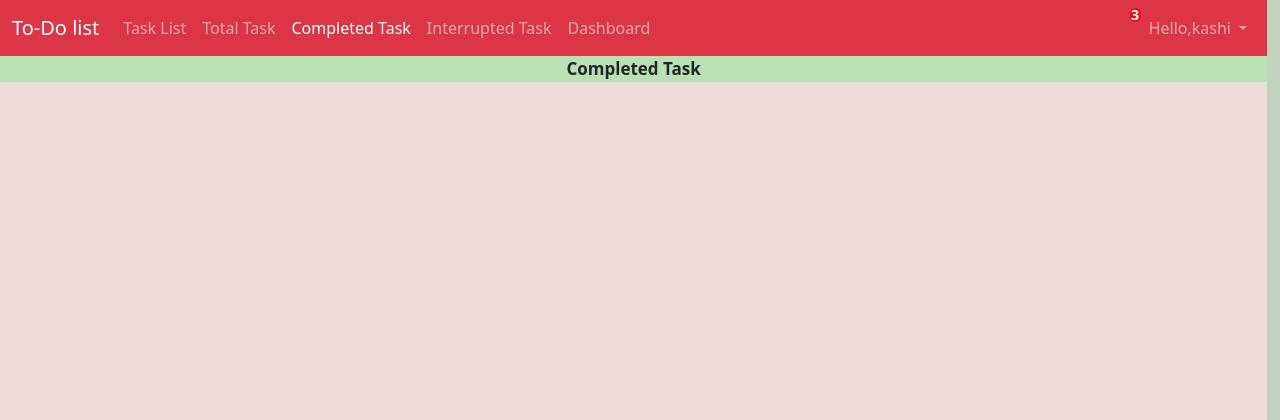
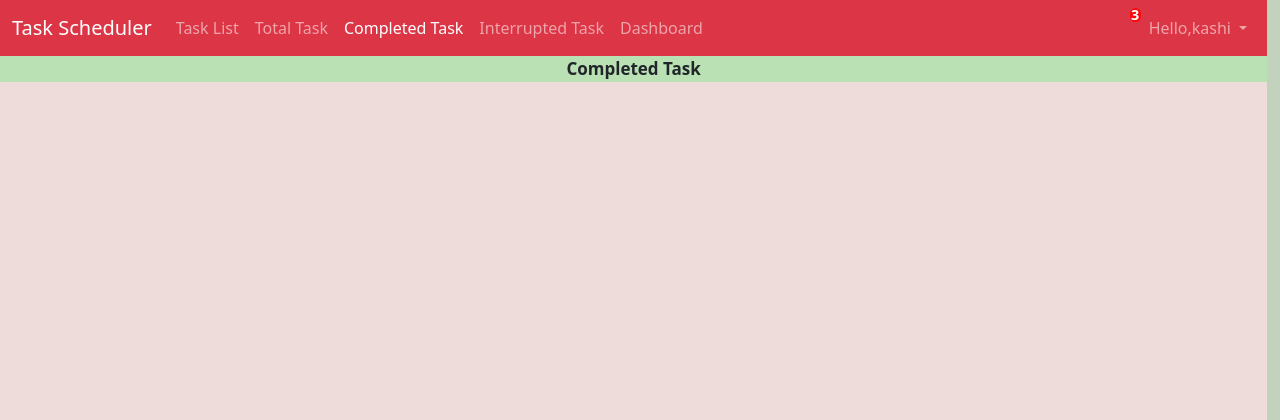
Before and after one commit to KarthikKashi98/DjangoProject, a Django app: page /completed_tasks/ in a window 1280 px wide. Shown: the top 420 px of the page. Run offline with Django 4.2, Linux system fonts and the light colour scheme; a user stored in the database is signed in; data comes from the database, SQL or seed files in the repository; data that the repository does not hold is empty; parts of the project's set-up code (start-up, migrations or seed data) failed here and were passed over; some libraries are stand-ins or nearby versions; some web fonts are replaced.

Commit message:
Update base.html

```diff
--- a/todo_project/todoApp/users/Templates/base.html
+++ b/todo_project/todoApp/users/Templates/base.html
@@ -48,7 +48,7 @@
 <!--<div class="container"></div>-->
 <nav class="navbar navbar-expand-sm navbar-dark bg-danger " style="color:white;width:100%">
     <div class="container-fluid">
-        <a class="navbar-brand" href="#">To-Do list</a>
+        <a class="navbar-brand" href="#">Task Scheduler</a>
         <button class="navbar-toggler" type="button" data-bs-toggle="collapse" data-bs-target="#navbarSupportedContent" aria-controls="navbarSupportedContent" aria-expanded="false" aria-label="Toggle navigation">
             <span class="navbar-toggler-icon"></span>
         </button>
```
